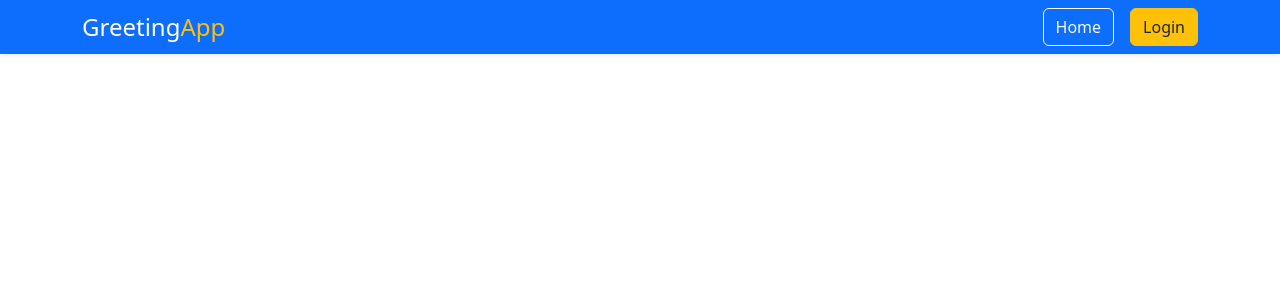
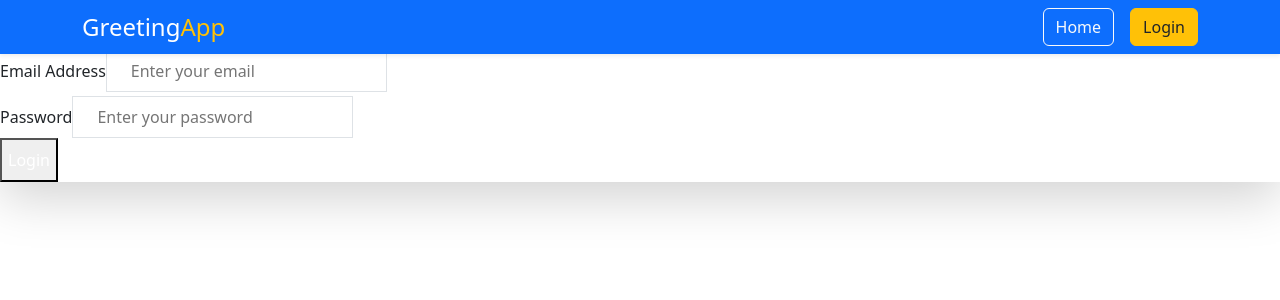
Before and after one commit to manishkumarth/Greeting-card-react-app, a React (Vite) app: page /login in a window 1280 px wide. Shown: the top 300 px of the page. Built offline with nearby package versions, Linux system fonts and the light colour scheme.

Commit message:
vercel json added

```diff
--- a/src/App.jsx
+++ b/src/App.jsx
@@ -16,8 +16,8 @@ function App() {
       <Nav />
       <Routes>
         <Route path="/" element={<HomePage />} />
-        <Route path="/pages/loginpage" element={<LoginPage />} />
-        <Route path="/editPage" element={ <EditorPage /> } />
+        <Route path="login" element={<LoginPage />} />
+        <Route path="editPage" element={ <EditorPage /> } />
       </Routes>
       <Loader />
       <PopUpModal />
```
Also changed, not shown: vercel.json (added).
